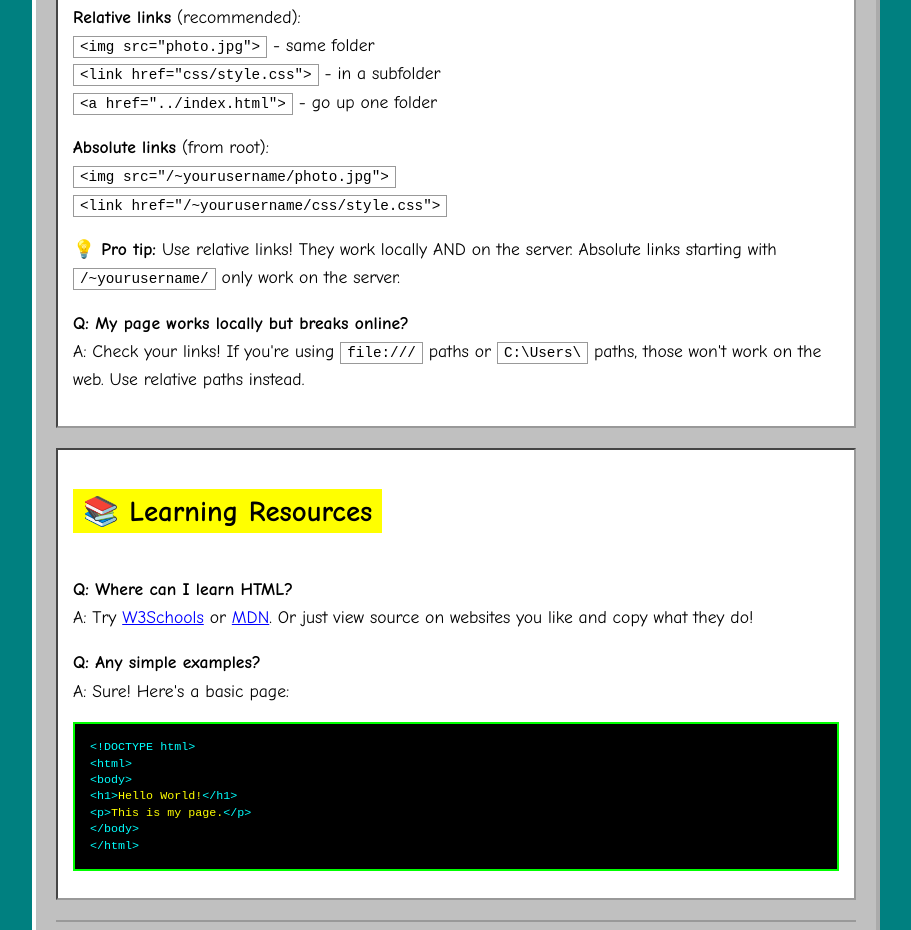
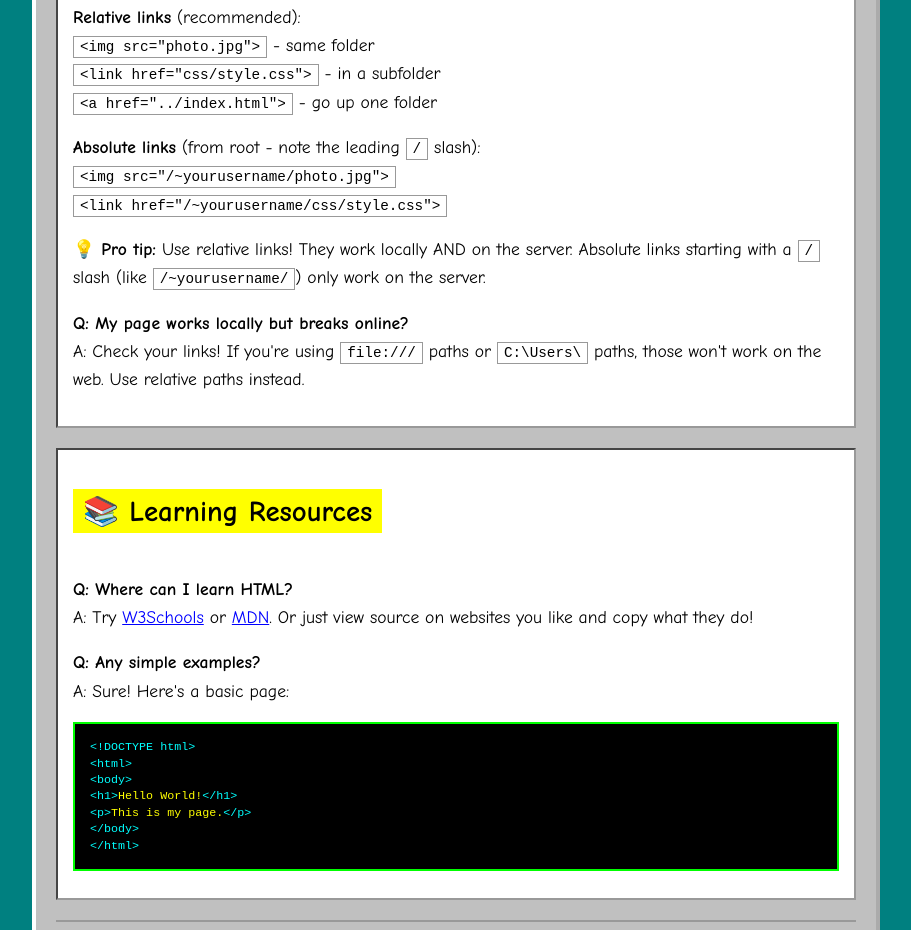
Before and after one commit to dmytri/public-monster, a website: page faq.html in a window 1280 px wide. Shown: the part 1269-2199 px from the top of the page, without its empty margins (184-1095 px from the left). Drawn offline with Linux system fonts and the light colour scheme; a web font is replaced by a local one.

Commit message:
Make leading slash more explicit in FAQ linking section

```diff
--- a/faq.html
+++ b/faq.html
@@ -160,11 +160,11 @@ A: You're probably using the wrong path! There are two types of links:</p>
 <code>&lt;link href="css/style.css"&gt;</code> - in a subfolder<br>
 <code>&lt;a href="../index.html"&gt;</code> - go up one folder</p>
 
-<p><strong>Absolute links</strong> (from root):<br>
+<p><strong>Absolute links</strong> (from root - note the leading <code>/</code> slash):<br>
 <code>&lt;img src="/~yourusername/photo.jpg"&gt;</code><br>
 <code>&lt;link href="/~yourusername/css/style.css"&gt;</code></p>
 
-<p><strong>💡 Pro tip:</strong> Use relative links! They work locally AND on the server. Absolute links starting with <code>/~yourusername/</code> only work on the server.</p>
+<p><strong>💡 Pro tip:</strong> Use relative links! They work locally AND on the server. Absolute links starting with a <code>/</code> slash (like <code>/~yourusername/</code>) only work on the server.</p>
 
 <p><strong>Q: My page works locally but breaks online?</strong><br>
 A: Check your links! If you're using <code>file:///</code> paths or <code>C:\Users\</code> paths, those won't work on the web. Use relative paths instead.</p>
```
